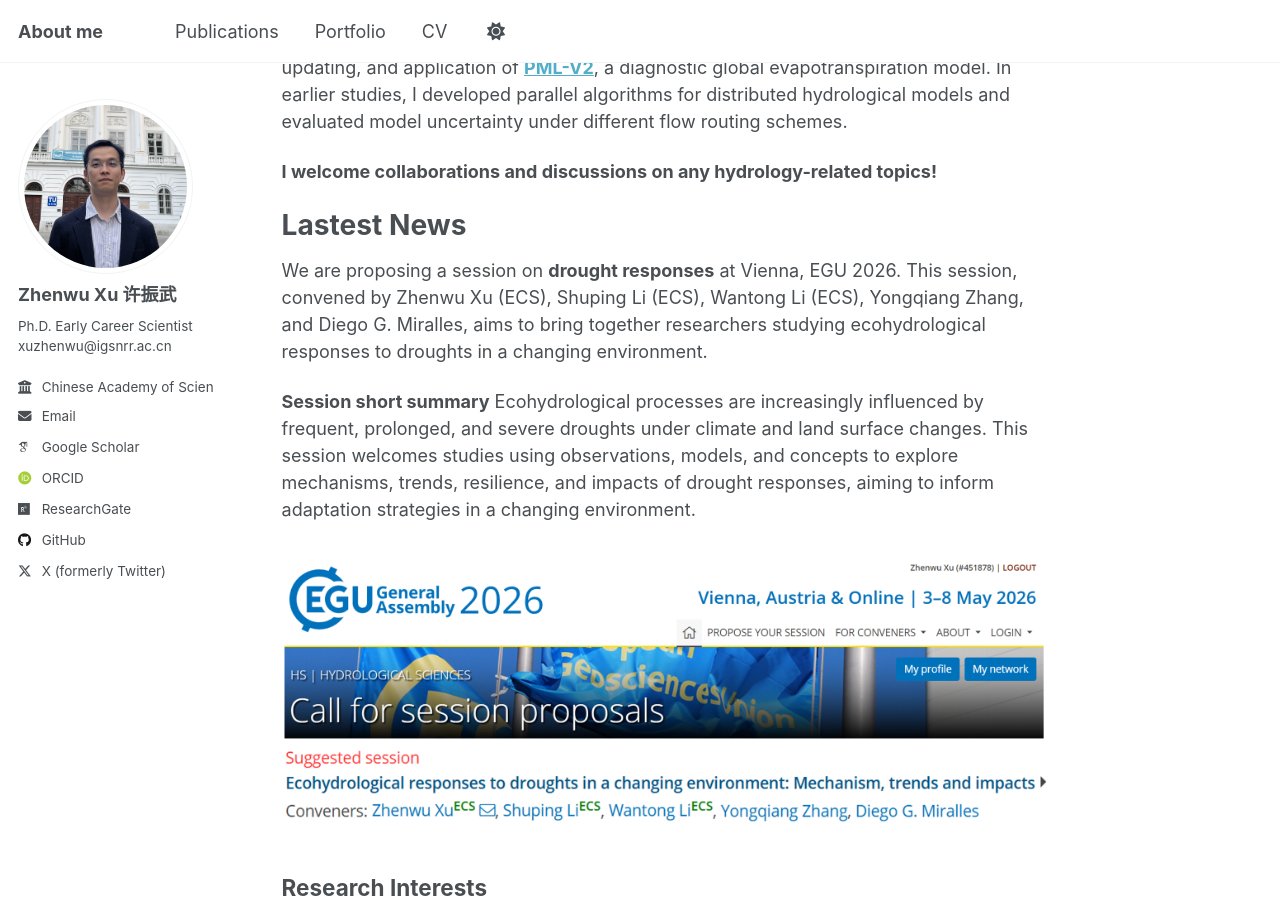
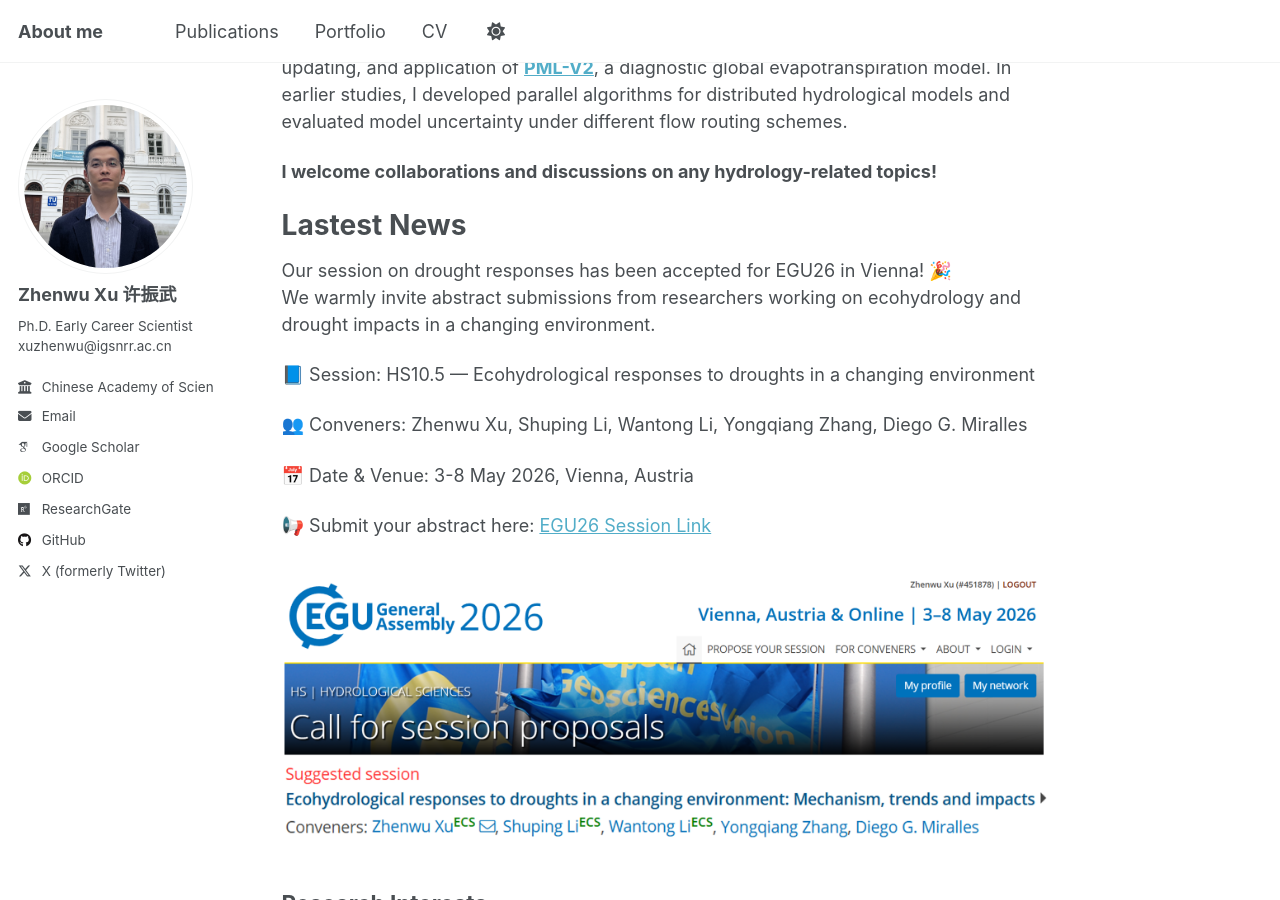
Before and after one commit to xuzhenwu/xuzhenwu.github.io, a Jekyll site: the page built from _pages/about.md, in a window 1280 px wide and 900 px high, scrolled down 485 px. Built offline with Jekyll 4.4.1, drawn with Linux system fonts in a browser that asks for light colours; some web fonts are replaced; a script that is not in the unit is left out.

Commit message:
update egu26

```diff
--- a/_pages/about.md
+++ b/_pages/about.md
@@ -19,11 +19,16 @@ I also work on data and methodological development, including the development, u
 
 # Lastest News
 
-We are proposing a session on **drought responses** at Vienna, EGU 2026.
-This session, convened by Zhenwu Xu (ECS), Shuping Li (ECS), Wantong Li (ECS), Yongqiang Zhang, and Diego G. Miralles, aims to bring together researchers studying ecohydrological responses to droughts in a changing environment.
+Our session on drought responses has been accepted for EGU26 in Vienna! 🎉
+We warmly invite abstract submissions from researchers working on ecohydrology and drought impacts in a changing environment.
 
-**Session short summary**
-Ecohydrological processes are increasingly influenced by frequent, prolonged, and severe droughts under climate and land surface changes. This session welcomes studies using observations, models, and concepts to explore mechanisms, trends, resilience, and impacts of drought responses, aiming to inform adaptation strategies in a changing environment.
+📘 Session: HS10.5 — Ecohydrological responses to droughts in a changing environment
+
+👥 Conveners: Zhenwu Xu, Shuping Li, Wantong Li, Yongqiang Zhang, Diego G. Miralles
+
+📅 Date & Venue: 3-8 May 2026, Vienna, Austria
+
+📢 Submit your abstract here:  <a href="https://meetingorganizer.copernicus.org/EGU26/session/56135" target="_blank">EGU26 Session Link</a>
 
 ![EGU2026 Session](images/about/EGU26.png)
 
```
Also changed, not shown: _config.yml (line endings or trailing spaces).
